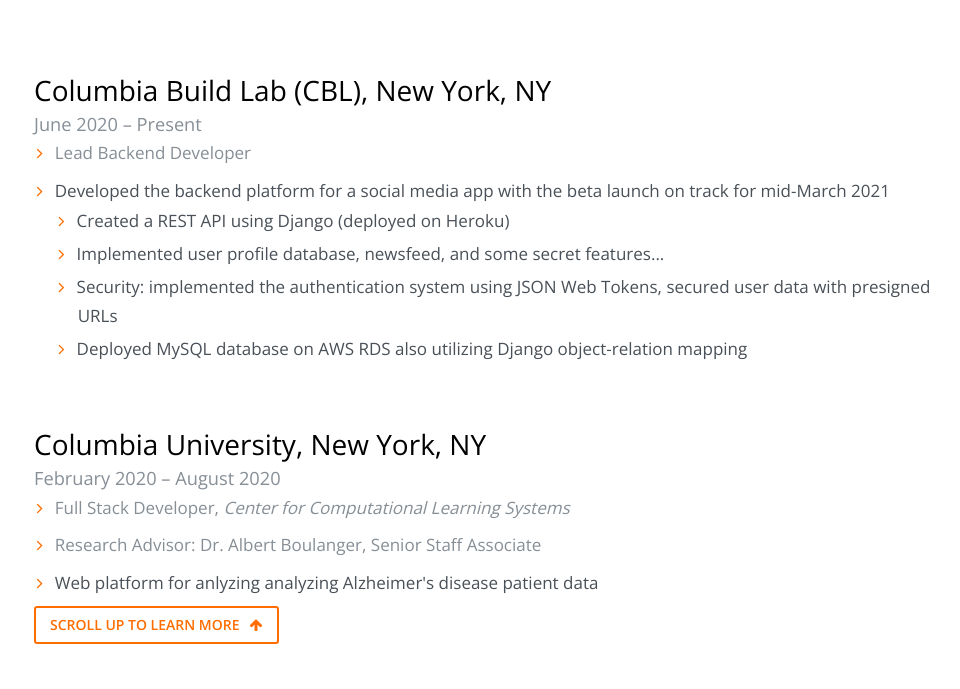
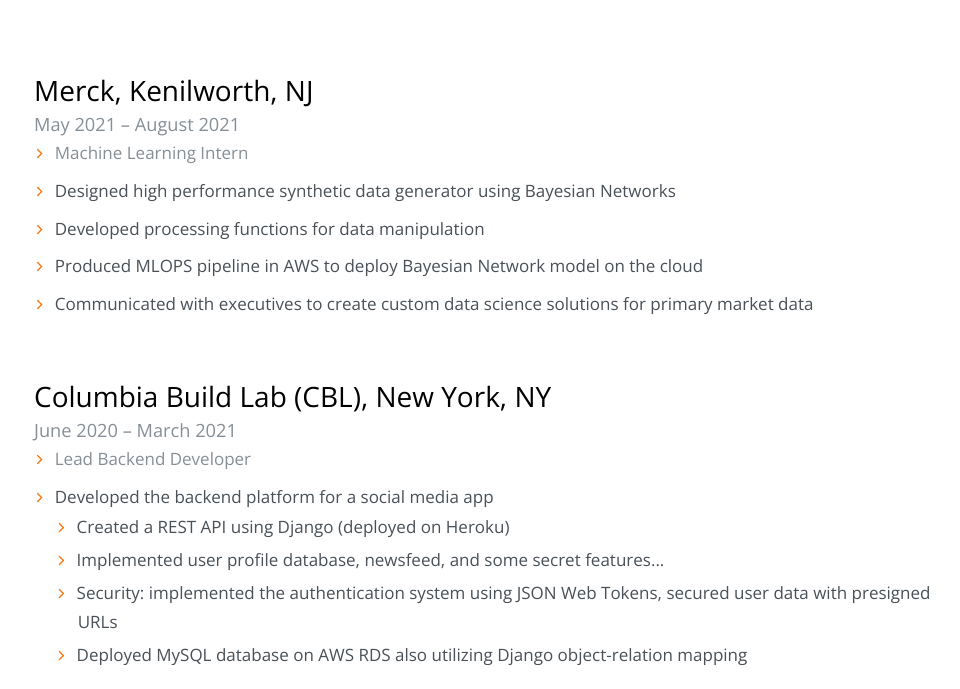
Before and after one commit to scottsoif/website_est_Columia_SEAS, a plain HTML site: page index.html in a window 1280 px wide. Shown: the part 5739-6428 px from the top of the page, without its empty margins (51-1011 px from the left). Drawn offline with nearby package versions, Linux system fonts and the light colour scheme.

Commit message:
Website experience update

```diff
--- a/index.html
+++ b/index.html
@@ -782,6 +782,25 @@
                     <p class="lead text-muted"><a href="https://github.com/scottsoif">github.com/scottsoif/</a></p>
                 </div>
             </div>
+            <!-- Merck, Kenilworth, NJ -->
+            <div class="row mt-5">
+                <div class="col-md-10 my-auto text-center text-md-left pt-5 pt-md-0">
+                    <h2 class="display-5 about-me-title"><b>Merck,</b>
+                    </h2>
+                    <h2 class="display-5 about-me-title ">Kenilworth, NJ </h2>
+                    <!-- <h2 class="display-5 text-muted about-me-title" style="padding-left:4px;"></h2> -->
+                    <p class="lead text-muted" style="margin-bottom:0rem">May 2021 – August 2021</p>
+                    <ul class="projects_list" style="margin-top:0rem">
+                        <li class="text-muted">Machine Learning Intern
+                        </li>
+                        <li>Designed high performance synthetic data generator using Bayesian Networks</li>
+                        <li>Developed processing functions for data manipulation</li>
+                        <li>Produced MLOPS pipeline in AWS to deploy Bayesian Network model on the cloud</li>
+                        <li>Communicated with executives to create custom data science solutions for primary market data
+                        </li>
+                    </ul>
+                </div>
+            </div>
             <!-- Columbia Build Lab, New York, NY -->
             <div class="row mt-5">
                 <div class="col-md-10 my-auto text-center text-md-left pt-5 pt-md-0">
@@ -789,12 +808,11 @@
                     </h2>
                     <h2 class="display-5 about-me-title ">New York, NY </h2>
                     <!-- <h2 class="display-5 text-muted about-me-title" style="padding-left:4px;"></h2> -->
-                    <p class="lead text-muted" style="margin-bottom:0rem">June 2020 – Present</p>
+                    <p class="lead text-muted" style="margin-bottom:0rem">June 2020 – March 2021</p>
                     <ul class="projects_list" style="margin-top:0rem">
                         <li class="text-muted">Lead Backend Developer
                         </li>
-                        <li>Developed the backend platform for a social media app with the beta launch on track for
-                            mid-March 2021
+                        <li>Developed the backend platform for a social media app
                             <ul class="experience">
                                 <li>Created a REST API using Django (deployed on Heroku) </li>
                                 <li>Implemented user profile database, newsfeed, and some secret features...</li>
@@ -853,7 +871,8 @@
                         </li>
                         <li>Design of implants and femoral extractor for Total Knee Arthroplasty
                         </li>
-                        <li>Developed a data engineering platform to improve lab workflow <ul class="experience">
+                        <li>Developed a data engineering platform to improve lab workflow
+                            <ul class="experience">
                                 <li>Identified and streamlined
                                     lab management processes using python to determine a schedule for equipment use
                                 </li>
```
